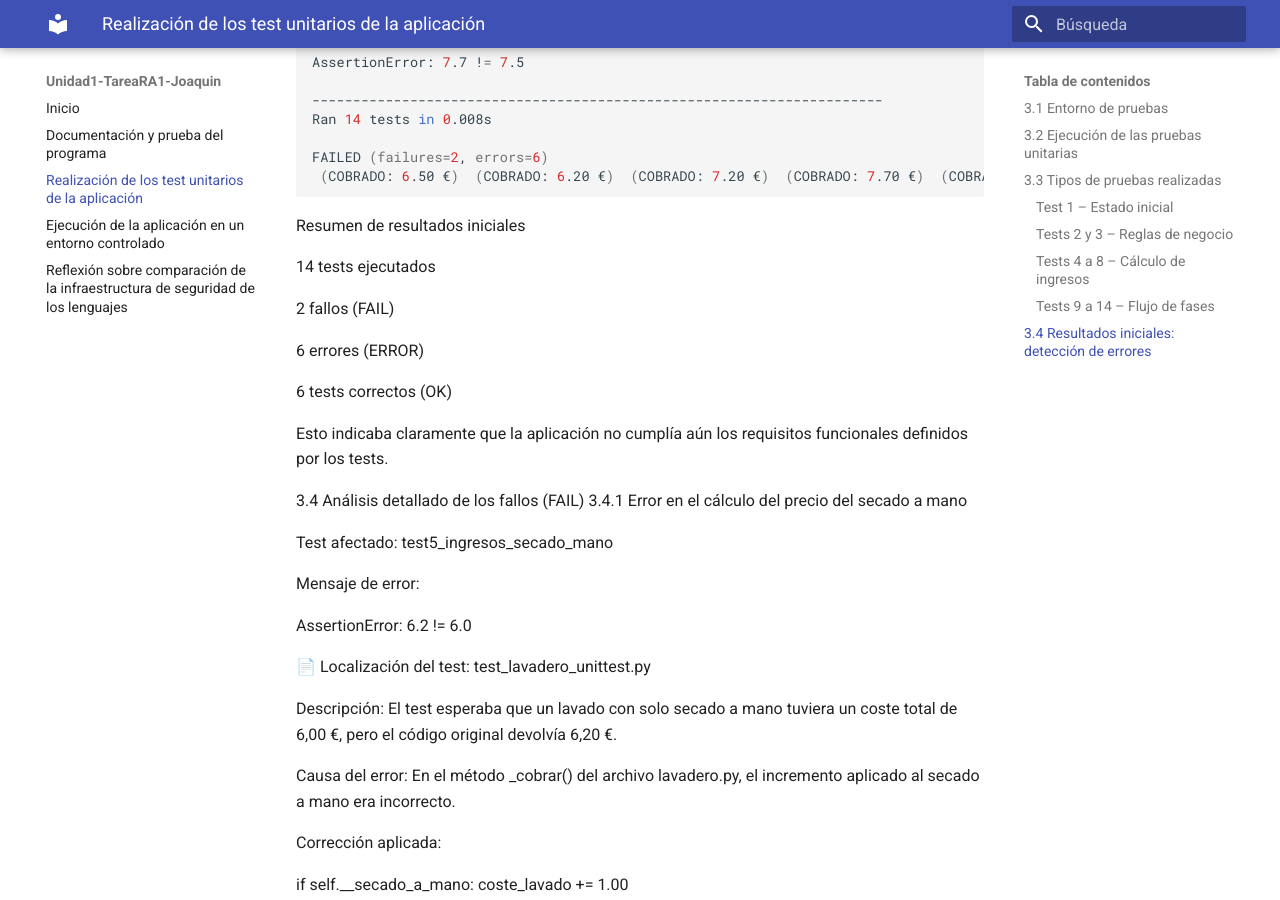
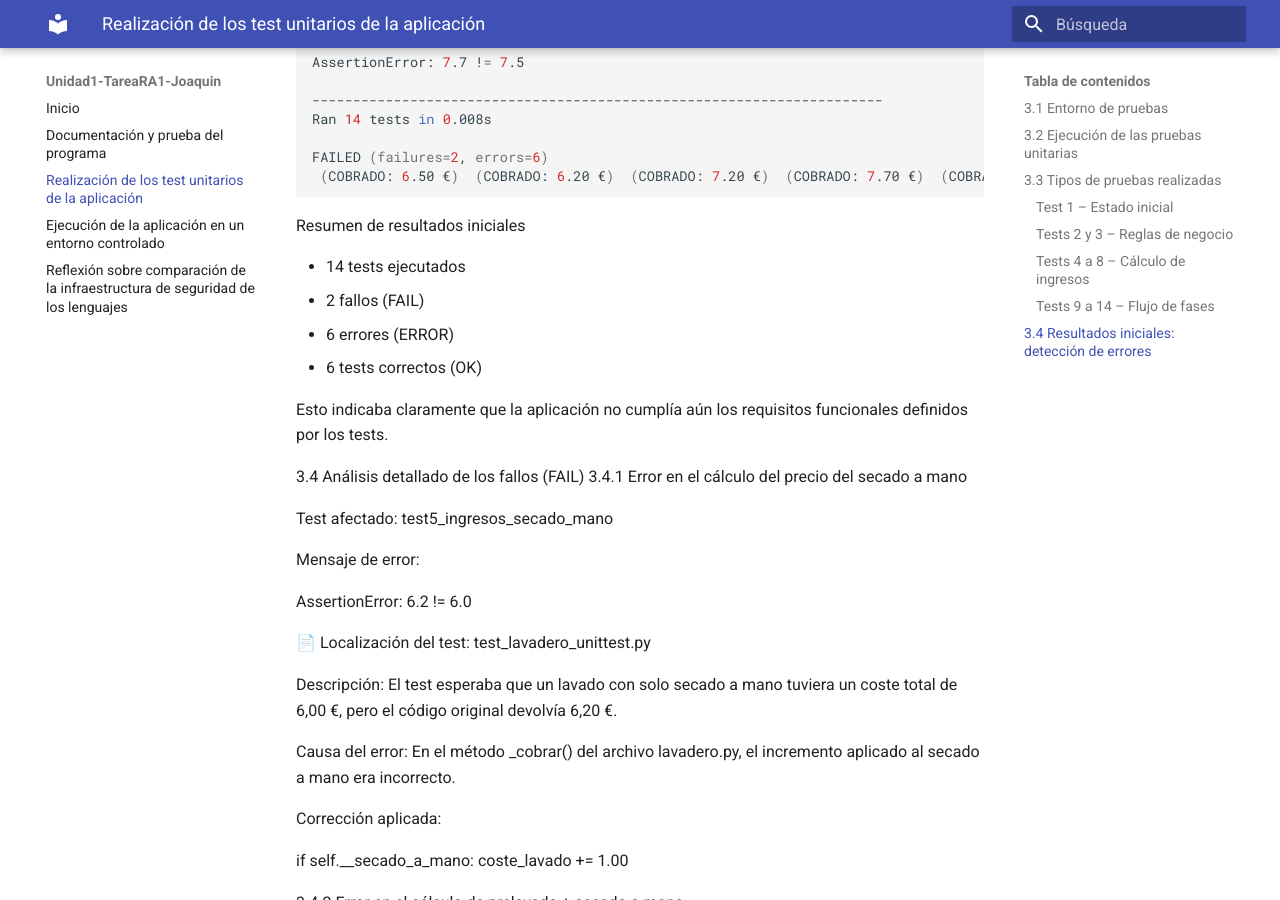
Before and after one commit to JBLeopard/Unidad1-TareaRA1-Joaquin, an MkDocs documentation site: the page built from docs/tests.md, in a window 1280 px wide and 900 px high, scrolled down 5201 px. Built offline with MkDocs 1.6.1 and Material for MkDocs 9.7.7, drawn with Linux system fonts in a browser that asks for light colours.

````diff
--- a/docs/tests.md
+++ b/docs/tests.md
@@ -205,13 +205,10 @@ FAILED (failures=2, errors=6)
 ```
 Resumen de resultados iniciales
 
-14 tests ejecutados
-
-2 fallos (FAIL)
-
-6 errores (ERROR)
-
-6 tests correctos (OK)
+- 14 tests ejecutados
+- 2 fallos (FAIL)
+- 6 errores (ERROR)
+- 6 tests correctos (OK)
 
 Esto indicaba claramente que la aplicación no cumplía aún los requisitos funcionales definidos por los tests.
 
````
